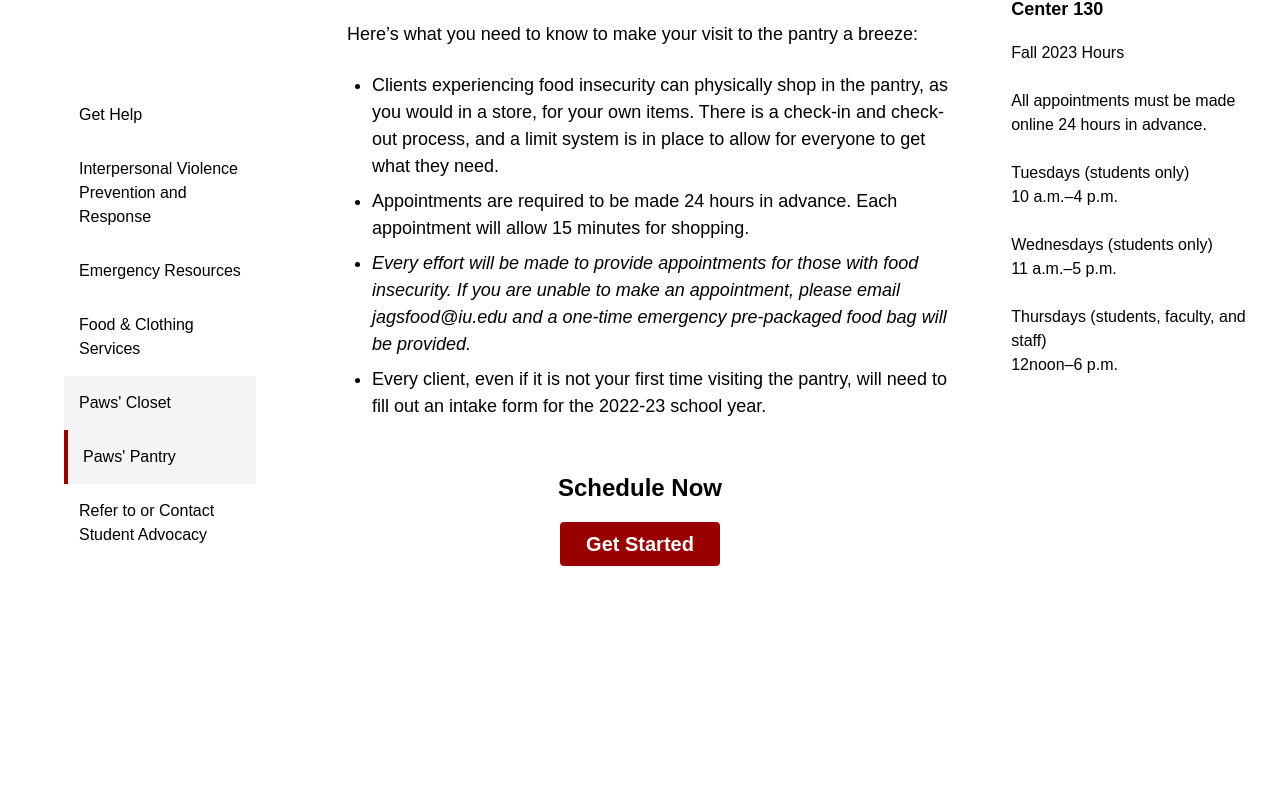
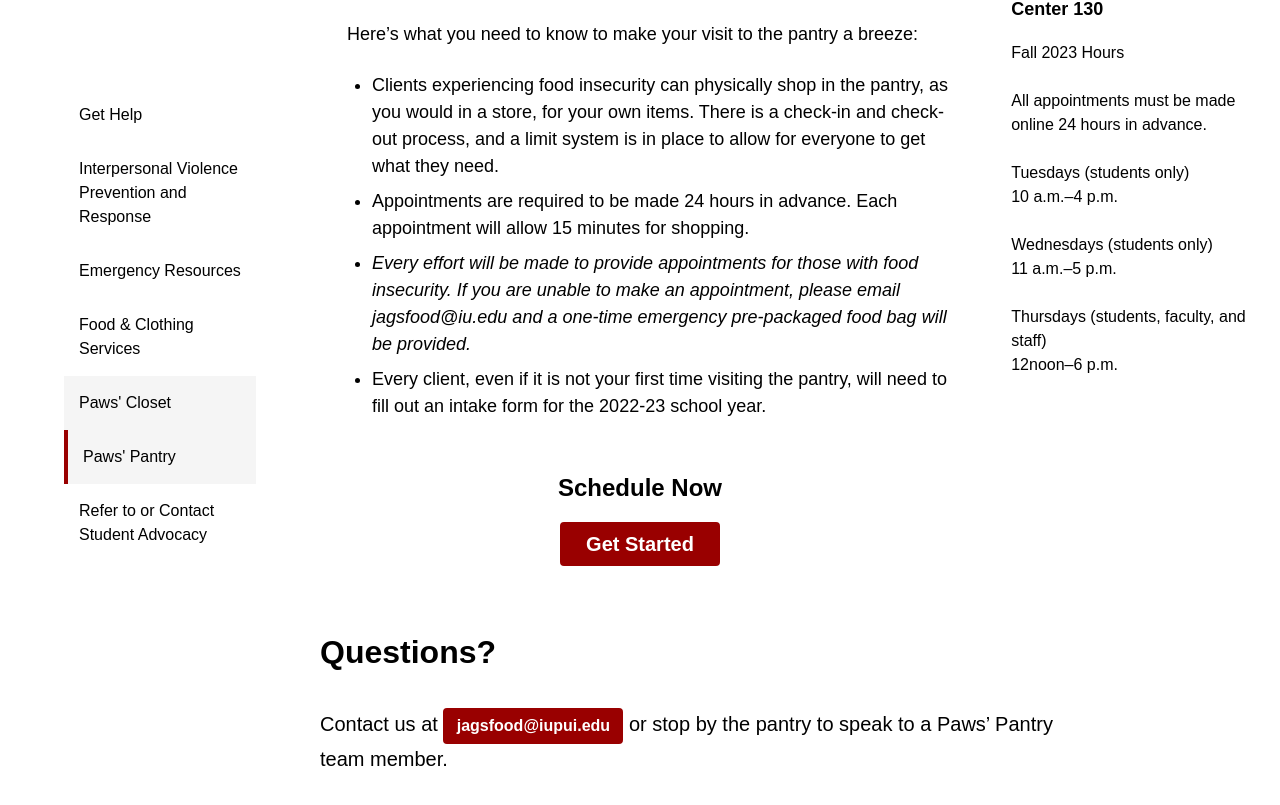
Before and after one commit to abigail9919/paws-pantry-project-front-end, a React (Create React App) app: page / in a window 1280 px wide. Shown: the part 832-1637 px from the top of the page. Before the commit the page ends 1448 px from the top, so only its background shows below. Built offline with nearby package versions, Linux system fonts and the light colour scheme.

Commit message:
Adding more content into Placeholder Home Page

```diff
--- a/src/App.css
+++ b/src/App.css
@@ -168,3 +168,24 @@ button:hover {
   background-color: white;
   color:#990000;
 }
+
+.questions-wrapper {
+  width: 750px;
+  position: relative;
+  left: 25%;
+  top: -20px;
+}
+
+.questions-wrapper h3 {
+  font-size: xx-large;
+}
+
+.questions-wrapper button {
+  font-size: medium;
+  width: 180px;
+}
+
+.questions-wrapper h4 {
+  font-weight: 400;
+  font-size: 1.25rem;
+}
--- a/src/App.js
+++ b/src/App.js
@@ -87,6 +87,14 @@ function App() {
           <button className='submit-button'><b>Get Started</b></button>
         </div>
 
+        {/* make this a component as well?? */}
+        <div className="questions-wrapper">
+          <h3>Questions?</h3>
+          <h4>Contact us at <button><b>jagsfood@iupui.edu</b></button> or stop by the pantry to speak to a Paws’ Pantry team member.</h4>
+        </div>
+
+        <div className = "bottom-content"></div>
+
     </div>
   );
 }
```
